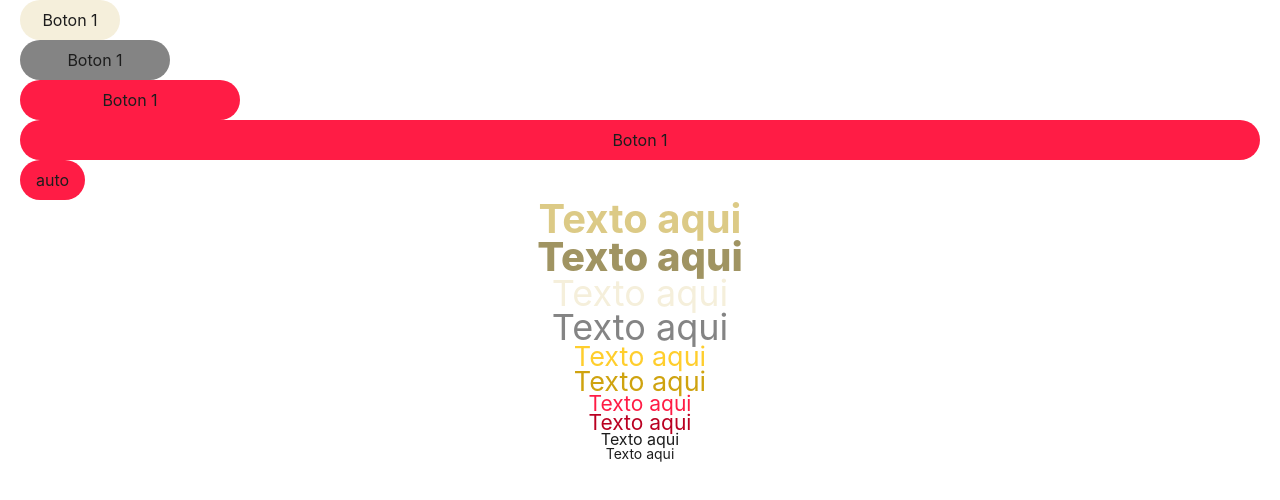
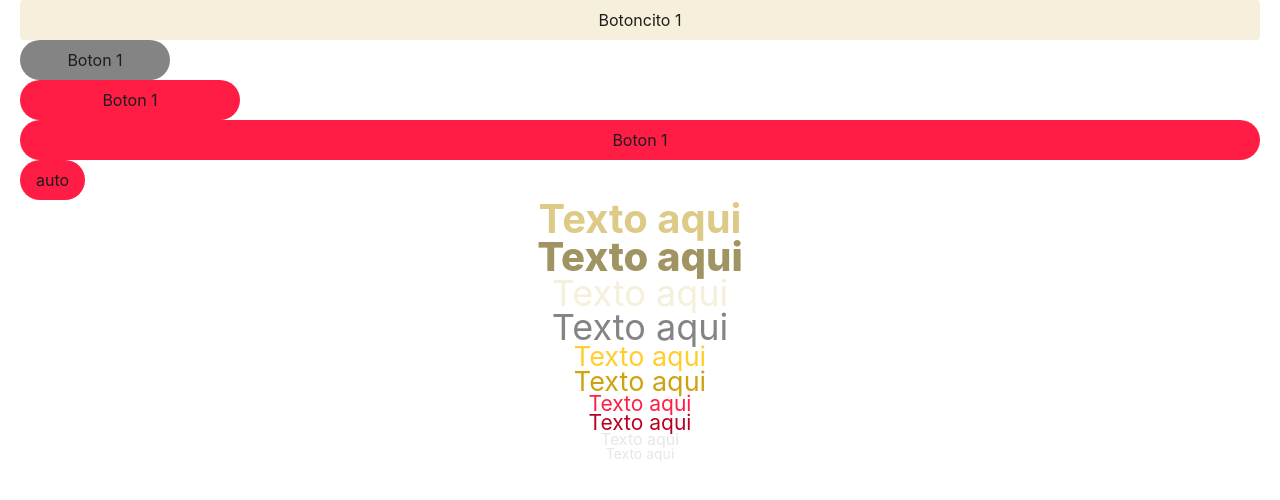
Before and after one commit to gbTechh/gatsby-mam-restaurant, a Gatsby site: page /components in a window 1280 px wide. Built offline with nearby package versions, Linux system fonts and the light colour scheme; Gatsby itself is replaced by a stand-in of ours.

Commit message:
[EDIT] edit files

```diff
--- a/src/components/molecules/Header/Header.jsx
+++ b/src/components/molecules/Header/Header.jsx
@@ -0,0 +1,10 @@
+import React from "react"
+import { Container } from "../../ui"
+
+export const Header = ({ children, ...props }) => {
+  return (
+    <Container fluid pd="0" className="header">
+      {children}
+    </Container>
+  )
+}
--- a/src/components/molecules/index.js
+++ b/src/components/molecules/index.js
@@ -1,2 +1,3 @@
 export * from './Seo/Seo'
 export * from './Header/Header'
+export * from './Navbar/Navbar'
--- a/src/components/ui/text/text.css
+++ b/src/components/ui/text/text.css
@@ -2,7 +2,7 @@
   width: 100%;
   margin: 0;
   padding: 0;
-  color: var(--color-dark-text);
+  color: var(--color-light-text);
 
 }
 
--- a/src/pages/components.js
+++ b/src/pages/components.js
@@ -11,12 +11,12 @@ export default function Components() {
   return (
     <LayoutHome >
       <Button
-        size='sm'
+        size='full'
         className='botoncito'
         color='secondary1'
-        br='full'
+        br='sm'
         onClick={handleClick}
-      >Boton 1</Button>
+      >Botoncito 1</Button>
       <Button
         size='md'
         className='botoncito'
```
